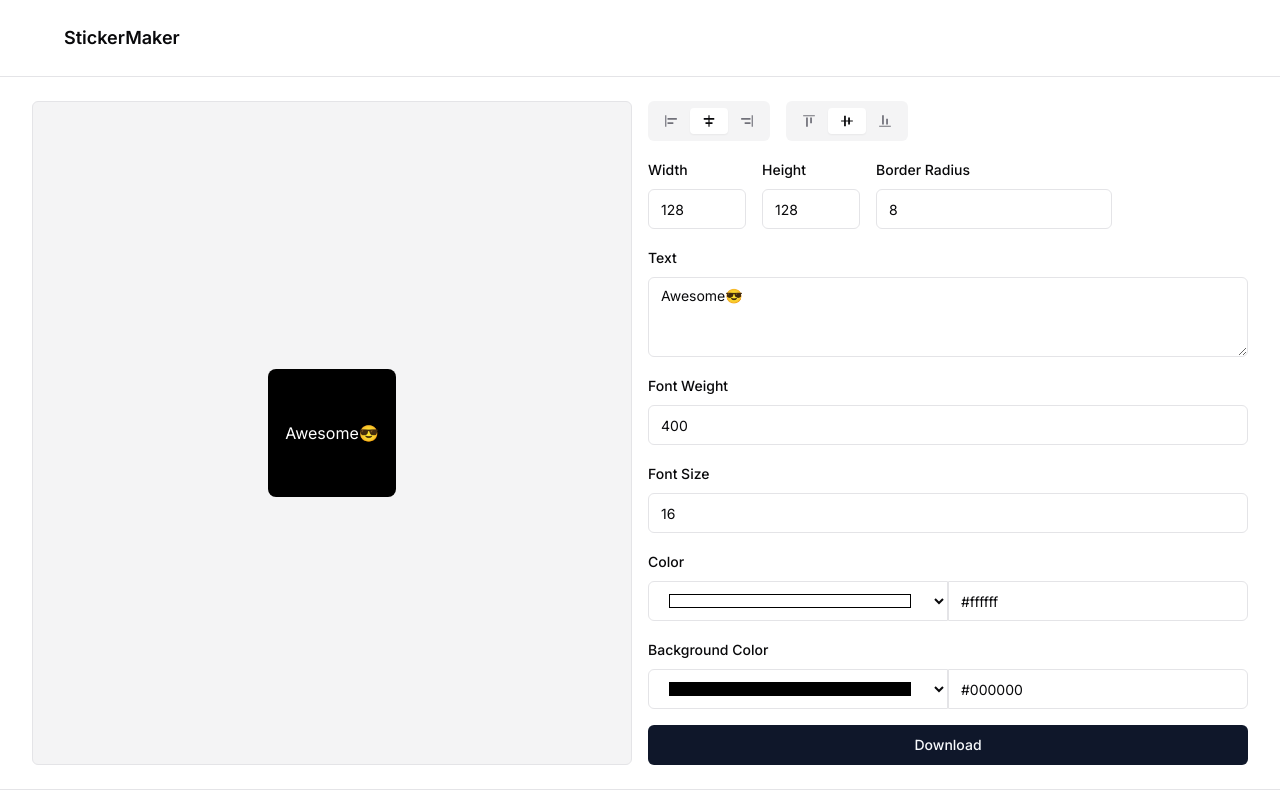
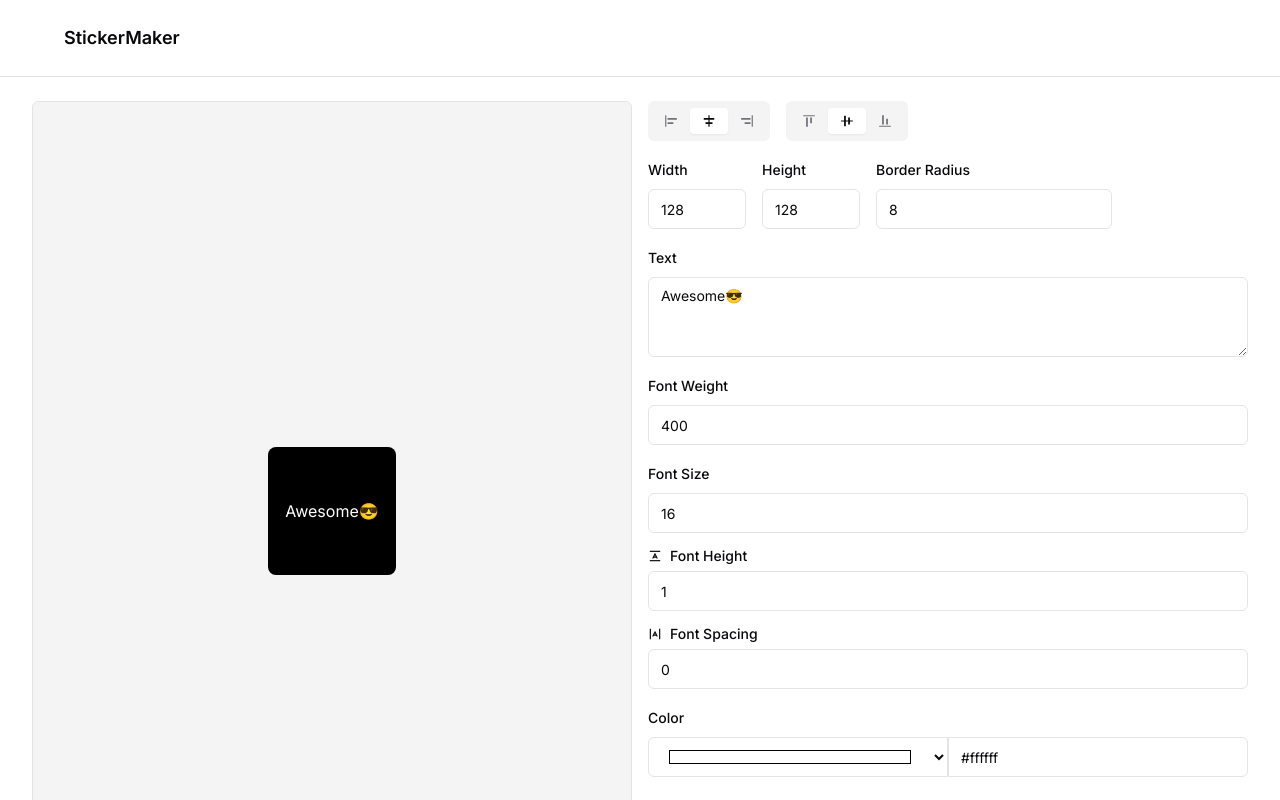
Before and after one commit to iamtbc/sticker-maker, a Next.js app: page /editor in a window 1280 px wide. Shown: the top 800 px of the page. Built offline with nearby package versions, Linux system fonts and the light colour scheme.

Commit message:
feat: add letterSpacing, lineHeight settings on Editor

```diff
--- a/src/app/editor/page.tsx
+++ b/src/app/editor/page.tsx
@@ -28,6 +28,8 @@ import {
   FormMessage,
 } from "@/components/ui/form";
 
+import { CgFontHeight, CgFontSpacing } from "react-icons/cg";
+
 const formSchema = z.object({
   alignItems: z.string(),
   justifyContent: z.string(),
@@ -36,6 +38,8 @@ const formSchema = z.object({
   text: z.string(),
   fontWeight: z.preprocess((v) => Number(v), z.number()),
   fontSize: z.preprocess((v) => Number(v), z.number()),
+  lineHeight: z.preprocess((v) => Number(v), z.number()),
+  letterSpacing: z.preprocess((v) => Number(v), z.number()),
   color: z.string(),
   backgroundColor: z.string(),
   borderRadius: z.preprocess((v) => Number(v), z.number()),
@@ -52,6 +56,8 @@ export default function Editor() {
       text: "Awesome😎",
       fontWeight: 400,
       fontSize: 16,
+      lineHeight: 1,
+      letterSpacing: 0,
       color: "#ffffff",
       backgroundColor: "#000000",
       borderRadius: 8,
@@ -97,6 +103,8 @@ export default function Editor() {
                   fontWeight: form.watch("fontWeight"),
                   fontSize: `${form.watch("fontSize") || 0}px`,
                   color: form.watch("color"),
+                  lineHeight: form.watch("lineHeight"),
+                  letterSpacing: `${form.watch("letterSpacing") || 0}px`,
                 }}
               >
                 {form.watch("text")}
@@ -267,6 +275,42 @@ export default function Editor() {
                   )}
                 />
 
+                {/* lineHight */}
+                <FormField
+                  control={form.control}
+                  name="lineHeight"
+                  render={({ field }) => (
+                    <FormItem>
+                      <FormLabel className="flex gap-2">
+                        <CgFontHeight />
+                        Font Height
+                      </FormLabel>
+                      <FormControl>
+                        <Input type="number" {...field} />
+                      </FormControl>
+                      <FormMessage />
+                    </FormItem>
+                  )}
+                />
+
+                {/* letterSpacing */}
+                <FormField
+                  control={form.control}
+                  name="letterSpacing"
+                  render={({ field }) => (
+                    <FormItem>
+                      <FormLabel className="flex gap-2">
+                        <CgFontSpacing />
+                        Font Spacing
+                      </FormLabel>
+                      <FormControl>
+                        <Input type="number" className="mt-0" {...field} />
+                      </FormControl>
+                      <FormMessage />
+                    </FormItem>
+                  )}
+                />
+
                 {/* color */}
                 <FormField
                   control={form.control}
```
